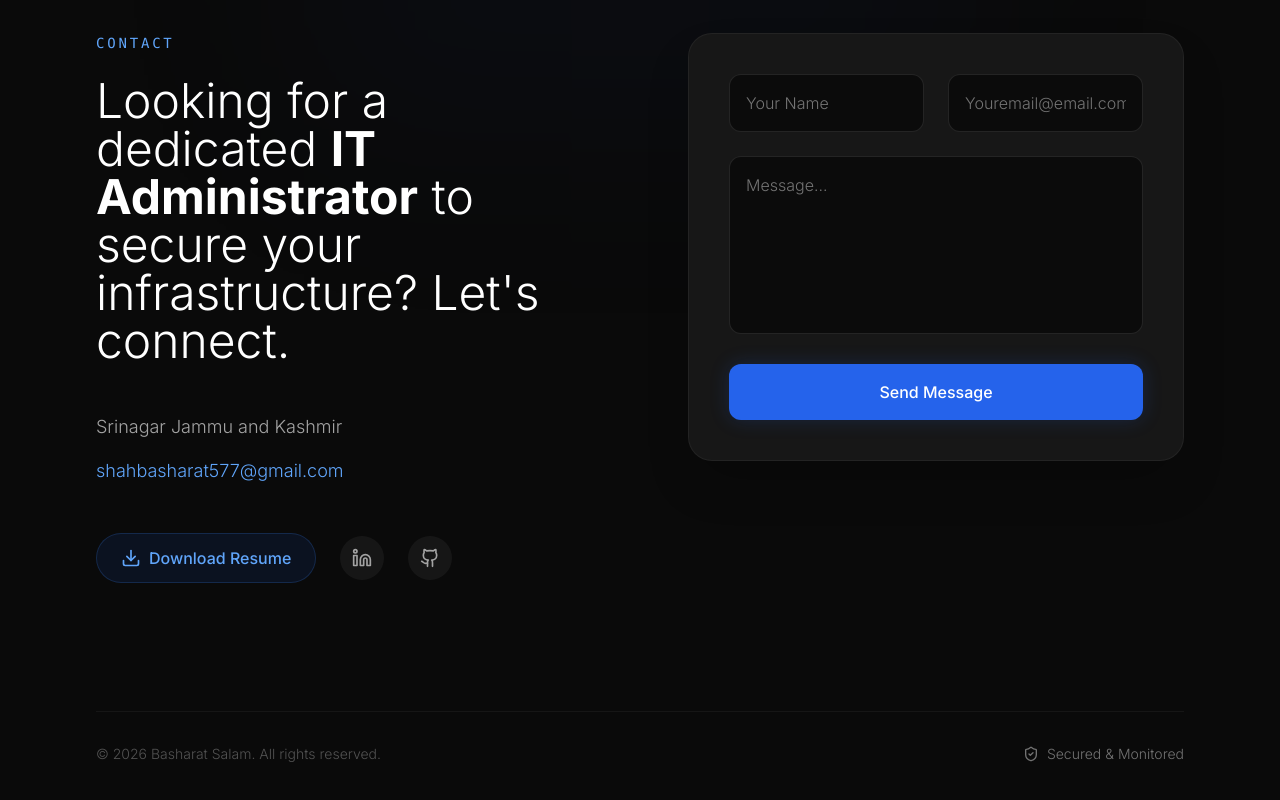
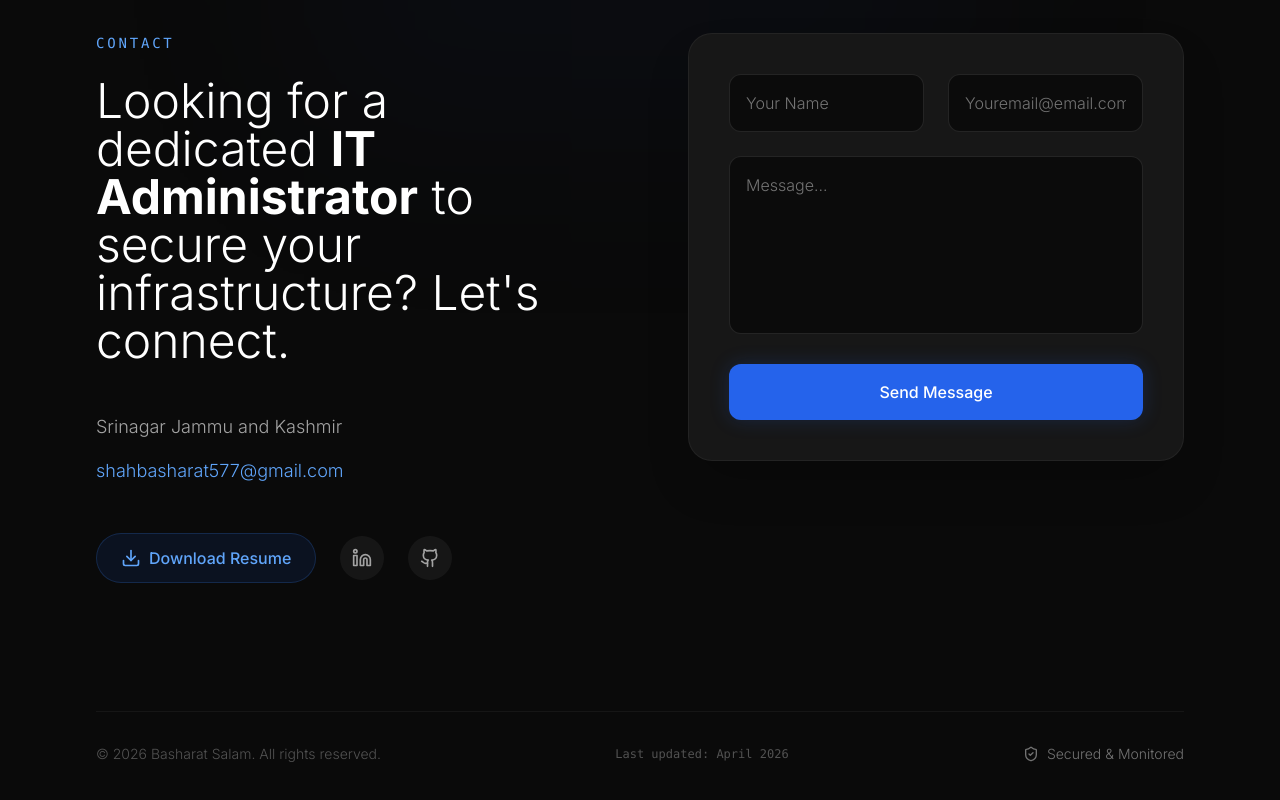
Before and after one commit to shahbasharat/portfolio-app, a Next.js app: page / in a window 1280 px wide. Shown: the part 9500-10300 px from the top of the page. Built offline with nearby package versions, Linux system fonts and the light colour scheme.

Commit message:
add: last updated date in footer

```diff
--- a/src/components/Contact.tsx
+++ b/src/components/Contact.tsx
@@ -199,11 +199,14 @@ export default function Contact() {
 
       {/* Footer Bottom */}
       <div className="relative z-10 max-w-7xl mx-auto mt-32 pt-8 border-t border-white/[0.05] flex flex-col md:flex-row justify-between items-center gap-4 text-sm text-neutral-600 font-light">
-        <p>© {new Date().getFullYear()} Basharat Salam. All rights reserved.</p>
-        <p className="flex items-center gap-2 text-neutral-500">
-          <ShieldCheck className="w-4 h-4" /> Secured & Monitored
-        </p>
-      </div>
+  <p>© {new Date().getFullYear()} Basharat Salam. All rights reserved.</p>
+  <p className="text-neutral-600 text-xs font-mono">
+    Last updated: April 2026
+  </p>
+  <p className="flex items-center gap-2 text-neutral-500">
+    <ShieldCheck className="w-4 h-4" /> Secured & Monitored
+  </p>
+</div>
     </footer>
   );
 }
```
